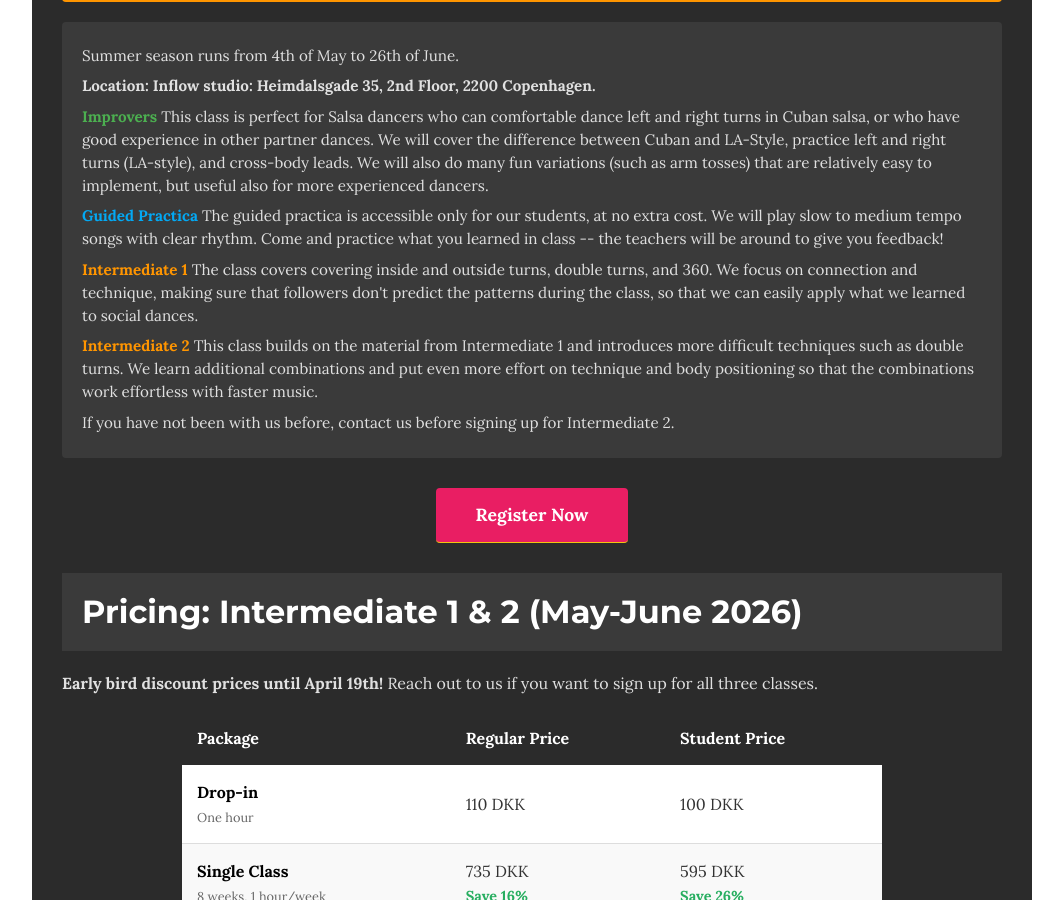
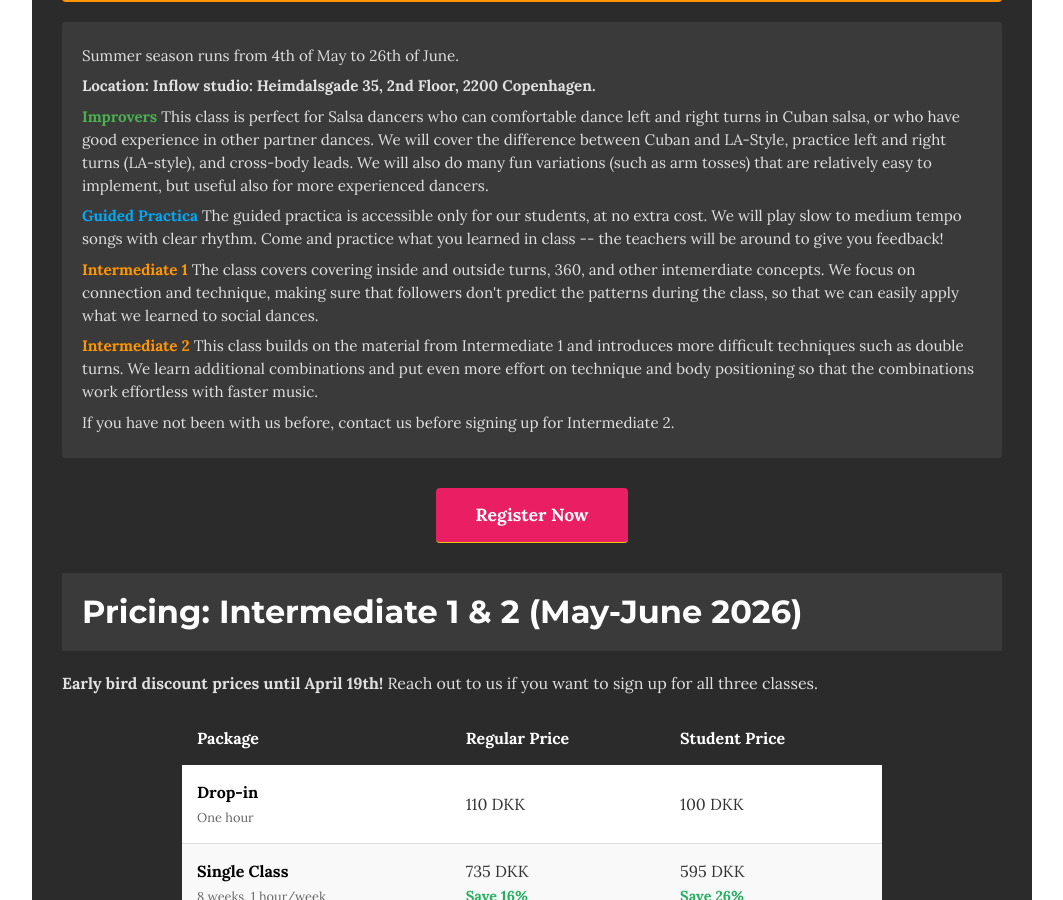
Before and after one commit to sdarougheh/salsalastyle, a Jekyll site: the page built from index.html, in a window 1280 px wide and 900 px high, scrolled down 1046 px. Shown: the whole window, without its empty margins (108-1171 px from the left). Built offline with Jekyll 4.4.1, drawn with Linux system fonts in a browser that asks for light colours; comment, search, counter and statistics services are not loaded.

Commit message:
Update Intermediate 1 description
Co-Authored-By: Claude Opus 4.6 <noreply@anthropic.com>

```diff
--- a/_includes/classes.html
+++ b/_includes/classes.html
@@ -73,7 +73,7 @@ This class is perfect for Salsa dancers who can comfortable dance left and right
 The guided practica is accessible only for our students, at no extra cost. We will play slow to medium tempo songs with clear rhythm. Come and practice what you learned in class -- the teachers will be around to give you feedback!
     </p>
     <p><strong style="color: #ff9500;">Intermediate 1</strong>
-The class covers covering inside and outside turns, double turns, and 360. We focus on connection and technique, making sure that followers don't predict the patterns during the class, so that we can easily apply what we learned to social dances.
+The class covers covering inside and outside turns, 360, and other intemerdiate concepts. We focus on connection and technique, making sure that followers don't predict the patterns during the class, so that we can easily apply what we learned to social dances.
         </p>
 <p><strong style="color: #ff9500;">Intermediate 2</strong> This class builds on the material from Intermediate 1 and introduces more difficult techniques such as double turns. We learn additional combinations and put even more effort on technique and body positioning so that the combinations work effortless with faster music.
 </p>
```
